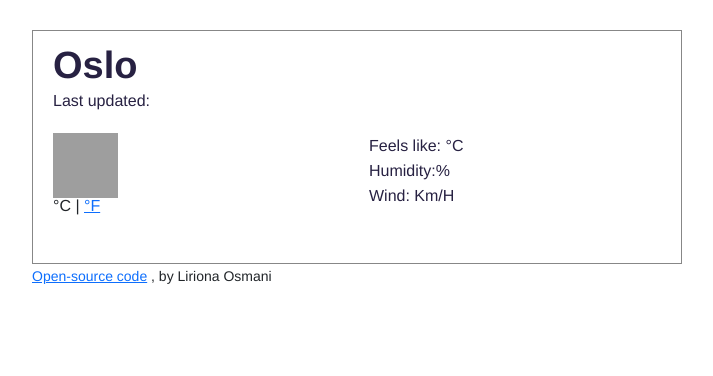
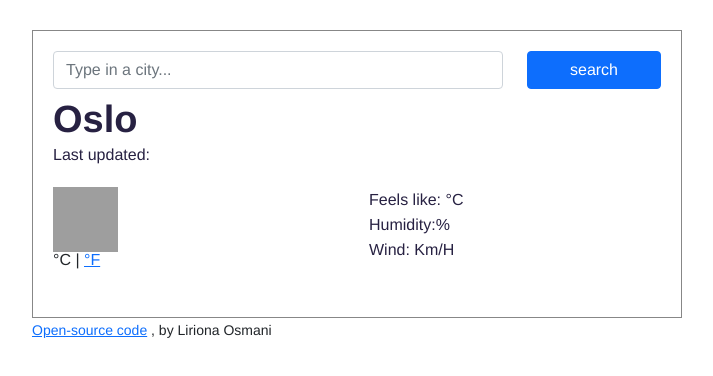
Before and after one commit to lirosm/Vanilla-weather-app, a plain HTML site: page index.html in a window 1280 px wide. Shown: the whole page, without its empty margins (283-996 px from the left). Drawn offline with nearby package versions, Linux system fonts and the light colour scheme; no server answers; grey boxes are pictures that could not be loaded.

Commit message:
added search engine

```diff
--- a/index.html
+++ b/index.html
@@ -19,6 +19,23 @@
     <div class="container">
       <div class="weather-app-wrapper">
       <div class="weather-app">
+        <form id="search-form" class="mb-3">
+          <div class="row">
+            <div class="col-9">
+          <input type="search"
+          placeholder="Type in a city..."
+          class="form-control"
+          id="city-input"
+          autocomplete="off"
+          />
+        </div>
+        <div class="col-3">
+          <input type="submit"
+          value="search"
+          class="btn btn-primary w-100">
+        </div>
+        </div>
+        </form>
        <div class="overview">
         <h1 id="city">
             Oslo
--- a/src/java.js
+++ b/src/java.js
@@ -57,14 +57,24 @@ iconElement.setAttribute("alt", response.data.weather[0].description);
 }
 
 
+function search(city){
+
+let apiKey = "c898564bae75feba5b1af523cf4a1211";
+let apiUrl = `https://api.openweathermap.org/data/2.5/weather?q=${city}&appid=${apiKey}&units=metric`;
+
+axios.get(apiUrl).then(displayTemp);
+
+}
+
+function handleSubmit(event) {
+event.preventDefault();
+let cityInputElement = document.querySelector("#city-input");
+search(cityInputElement.value);
+
+}
 
 
+search("Oslo");
 
-
-
-
-let apiKey = "c898564bae75feba5b1af523cf4a1211";
-let apiUrl = `https://api.openweathermap.org/data/2.5/weather?q=Oslo&appid=${apiKey}&units=metric`;
-
-
-axios.get(apiUrl).then(displayTemp);
+let form = document.querySelector("#search-form");
+form.addEventListener("submit", handleSubmit);
```
